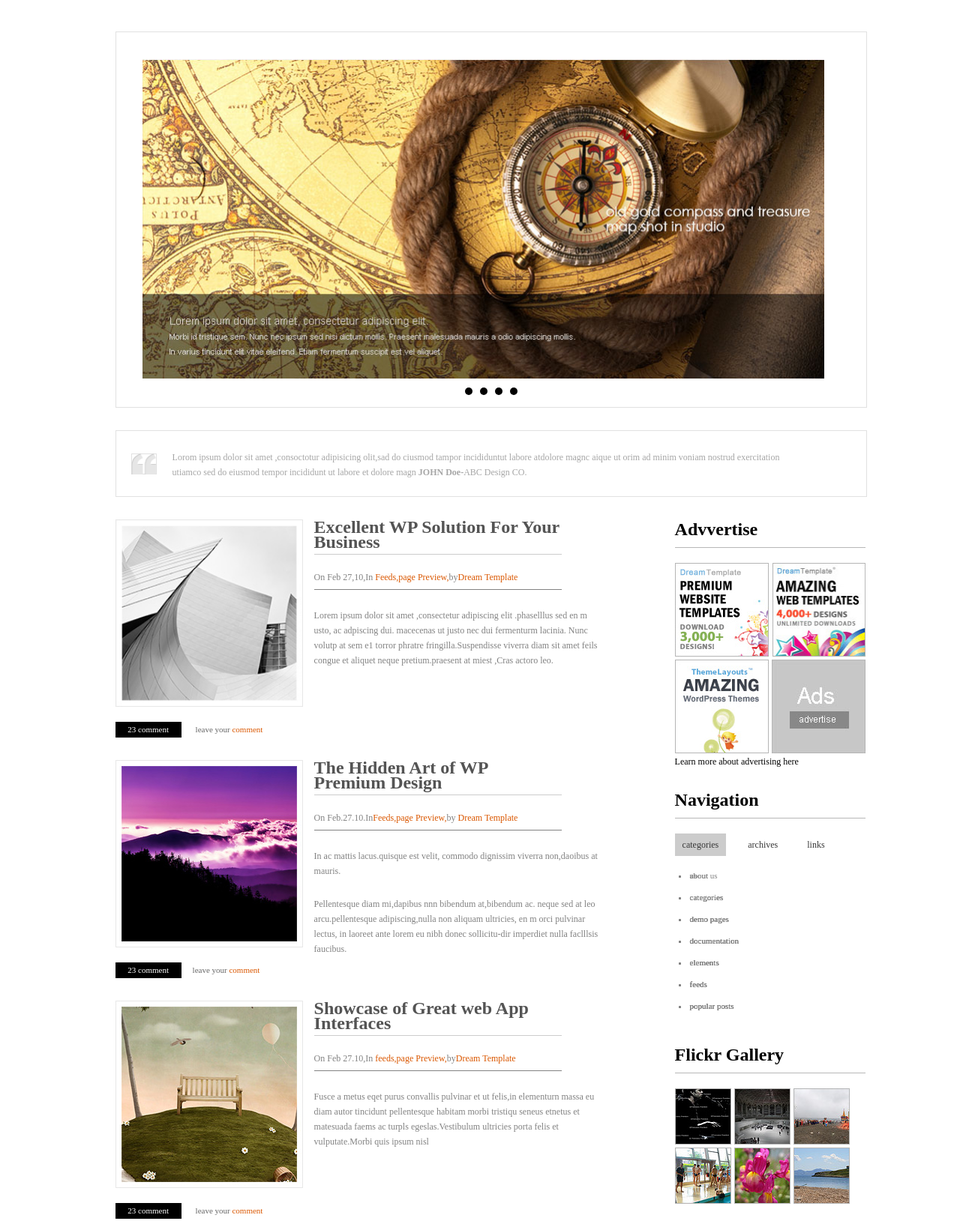
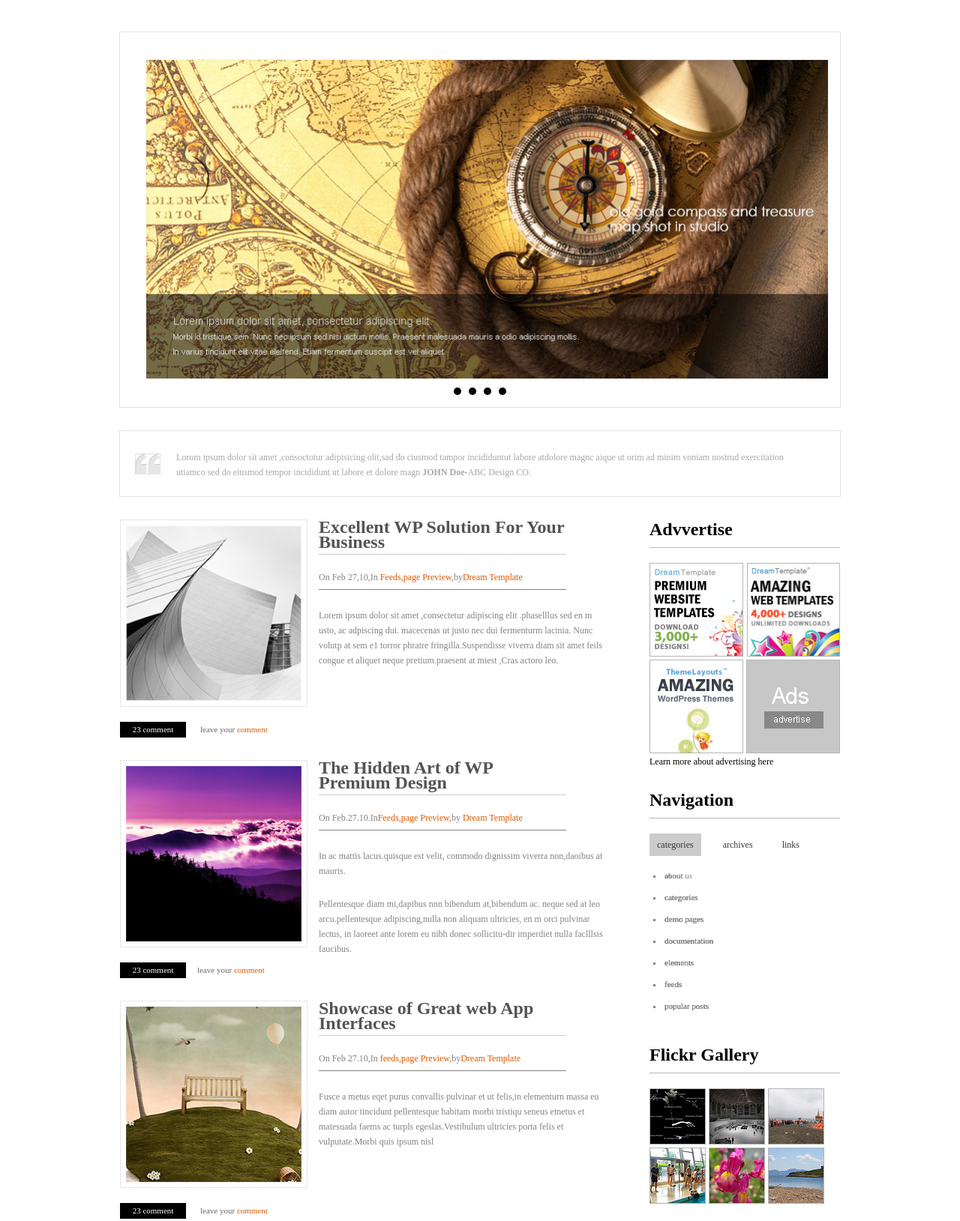
Before and after one commit to huanghhenter/home, a plain HTML site: page index.html in a window 1280 px wide. Shown: the part 148-1777 px from the top of the page at 75% size. Drawn offline with nearby package versions, Linux system fonts and the light colour scheme.

Commit message:
细节调整

```diff
--- a/css/index.css
+++ b/css/index.css
@@ -122,11 +122,11 @@ form{
 .auto1{
      margin:0 auto;
        margin-top:45px;
-       width:76%;}
+       /*width:76%;*/}
 .fengjing{position:relative;
           background-color:white;
           border:solid 1px #e1e1e1;
-          width:1000px;
+          width:960px;
           height:500px;
           margin:0 auto;}
 .tu2{display:inline-block;
@@ -184,7 +184,7 @@ form{
      }
 .dandu{
        border:solid 1px #e1e1e1;
-       width:1000px;
+       width:960px;
        margin:auto;
        height:87px;
        margin-top:30px;
@@ -213,7 +213,7 @@ form{
   margin:0 auto;
 }*/
 .zong{
-       width:1000px;
+       width:960px;
        margin:auto;
       margin-top: 30px;
 }
--- a/index.html
+++ b/index.html
@@ -213,7 +213,7 @@
            })
            $('.bb').click(function(){
             $(this).addClass('light');
-            $(this).siblings().removeClass('highlight')
+            $(this).siblings().removeClass('light')
            })
            $('.ls').click(function(){
             $('.tnav').hide()
```
